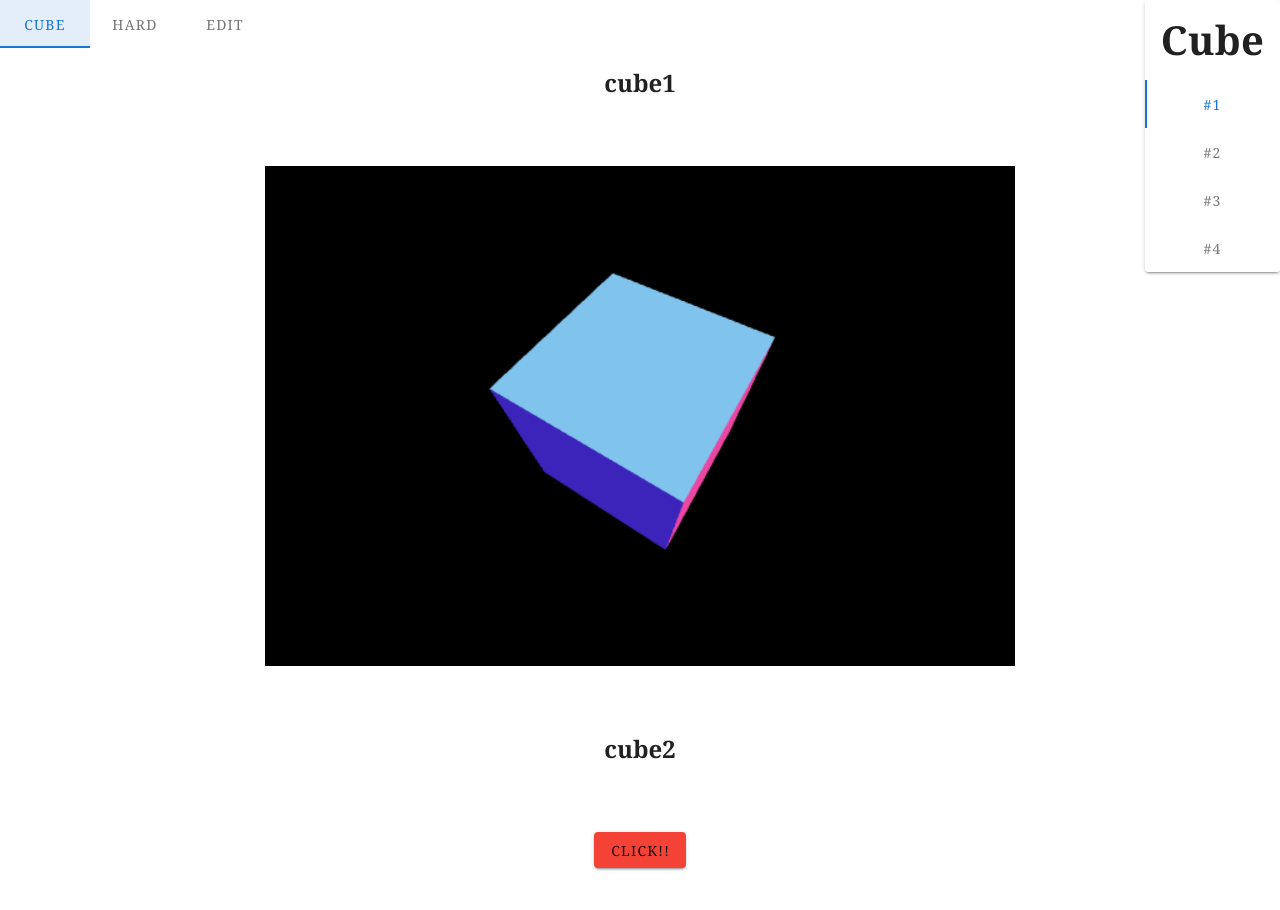
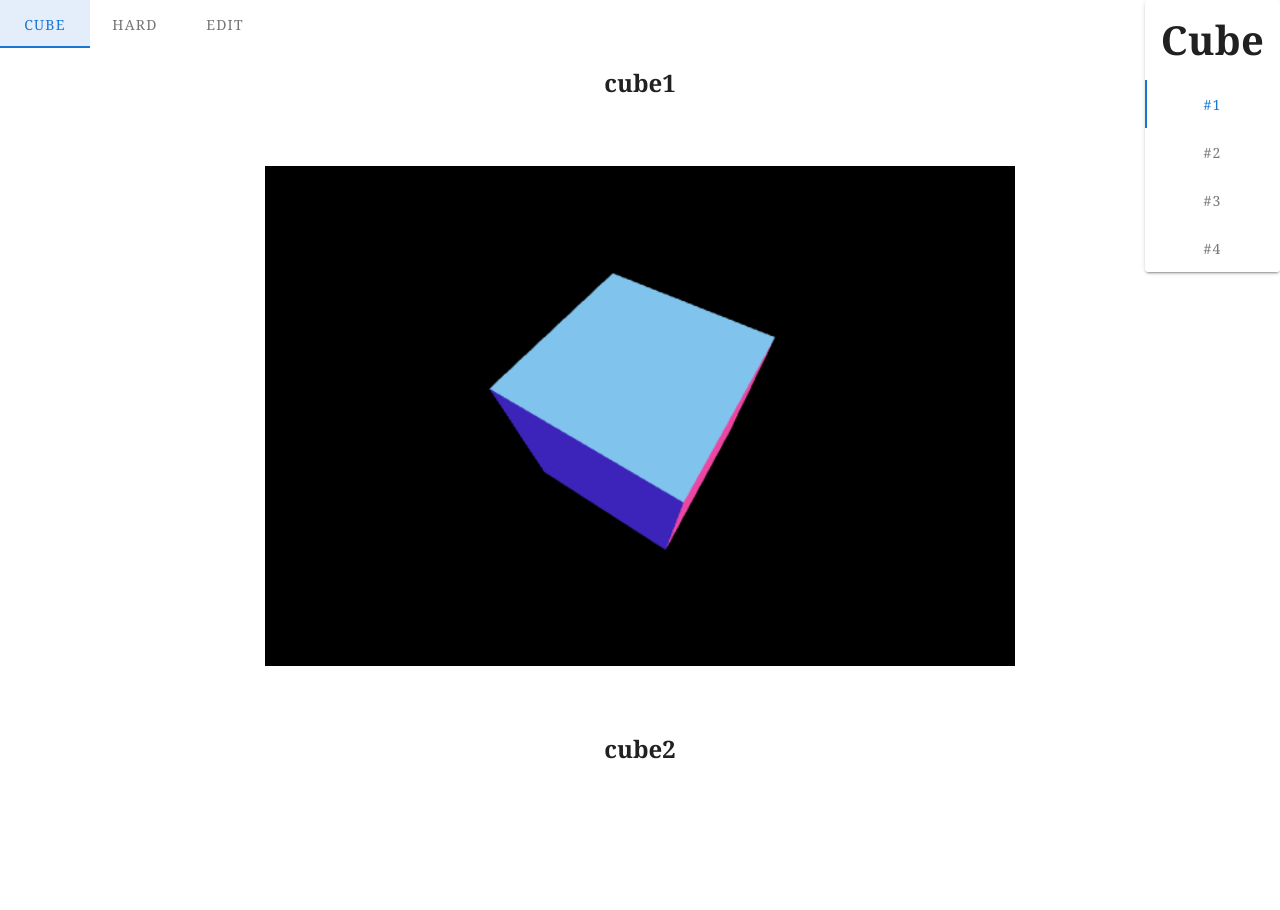
Before and after one commit to kota-kaneta/Hard-perfect-score-answer-Kas, a Vue app: page / in a window 1280 px wide. Shown: the top 910 px of the page. Built offline with nearby package versions, Linux system fonts and the light colour scheme.

Commit message:
@click-before　消し

```diff
--- a/src/views/Home.vue
+++ b/src/views/Home.vue
@@ -7,7 +7,7 @@
       </div>
     <h2 id="h2">cube2</h2>
       <div id="cube2">
-        <v-btn color="red" class="cube2-btn" @click="cube2==true">click!!</v-btn>
+        <v-btn color="red" class="cube2-btn" @click="cube2==true" v-show="cube2==false">click!!</v-btn>
       </div>
       <div v-show="cube2==true">
         <div class="cube2-after">
```
